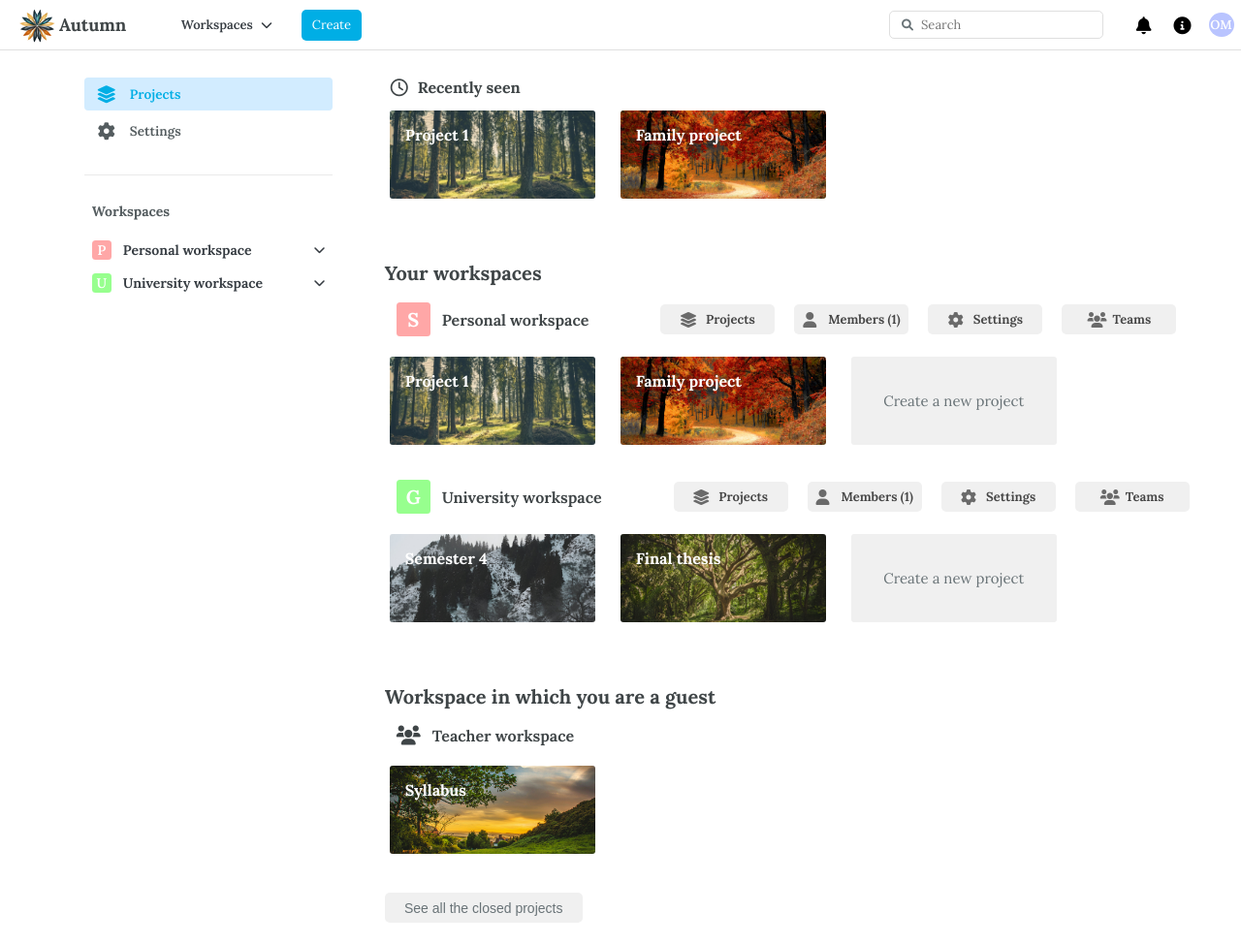
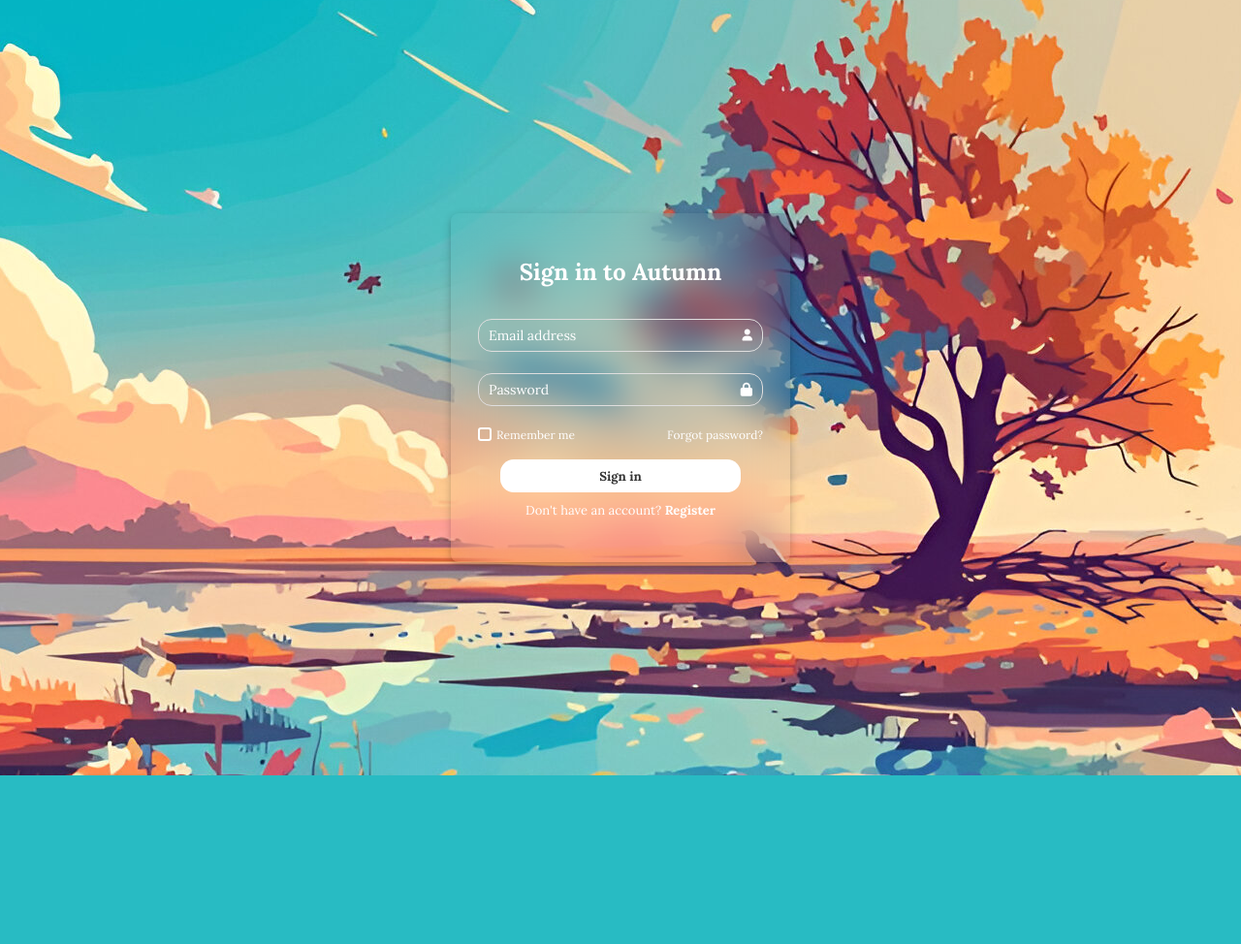
Before and after one commit to OscarS05/Autumn-Proyect-management, a PHP site: page / in a window 1280 px wide. Shown: the whole page at 97% size. After the commit the page ends 800 px from the top, so only its background shows below. Run offline with PHP 8.4, Linux system fonts and the light colour scheme; some libraries are stand-ins or nearby versions.

Commit message:
finalized sign-in screen frontend with html/css only

```diff
--- a/css/styles.css
+++ b/css/styles.css
@@ -2443,3 +2443,124 @@ button {
     align-items: center;
     justify-content: space-between;
 }
+
+
+
+
+/* Sign in */
+
+.sign-in-container-styles {
+    width: 100vw;
+    height: 100vh;
+    display: flex;
+    align-items: center;
+    justify-content: center;
+    background-image: url(../assets/images/sign-in.jpeg);
+}
+
+.sign-in-content {
+    width: 350px;
+    height: 360px;
+    border-radius: 8px;
+    display: flex;
+    flex-direction: column;
+    align-items: center;
+    justify-content: center;
+    box-shadow: 0px 3px 10px -1px rgb(0, 0, 0, 30%);
+    background: transparent;
+    backdrop-filter: blur(20px);
+}
+
+.sign-in-content h1 {
+    color: #FFFFFF;
+    margin: 0px 0px 15px 0px;
+}
+
+.inputs-style {
+    display: flex;
+    justify-content: space-between;
+    border: 1px solid #dfdede;
+    border-radius: 14px;
+    padding: 5px 10px;
+    align-items: center;
+    width: 294px;
+    height: 34px;
+    margin: 18px 0px 22px 0px;
+    font-size: 14px;
+    color: #FFFFFF;
+}
+
+.inputs-style p {
+    font-size: 14px;
+    color: #FFFFFF;
+}
+
+.sign-in-options {
+    display: flex;
+    justify-content: space-between;
+    font-size: 12px;
+    align-items: center;
+    color: #FFFFFF;
+    margin: 0px 0px 18px 0px;;
+}
+
+.sign-in-options div {
+    display: flex;
+    gap: 5px;
+    color: #FFFFFF;
+}
+
+.button-sign-in {
+    width: 248px;
+    height: 34px;
+    margin: 0 auto;
+    display: block;
+    border-radius: 14px;
+    background-color: #FFFFFF;
+    color: #333;
+    font-weight: bold;
+}
+
+.button-sign-in:hover {
+    background-color: #EFEFEF;
+}
+
+.text-footer-sign-in {
+    font-size: 13px;
+    color: #FFFFFF;
+    margin: 10px 0px 0px 0px;
+    text-align: center;
+}
+
+.text-footer-sign-in strong:hover, .sign-in-options p:hover {
+    text-decoration: underline;
+    cursor: pointer;
+}
+
+.checkbox-remember-me {
+    appearance: none;
+    -webkit-appearance: none;
+    -moz-appearance: none;
+    width: 14px;
+    height: 14px;
+    border: 2px solid #FFFFFF;
+    border-radius: 3px;
+    cursor: pointer;
+}
+
+.checkbox-remember-me:checked {
+    background-color: white;
+    position: relative;
+}
+
+.checkbox-remember-me:checked:before {
+    content: "";
+    position: absolute;
+    left: 2px;
+    top: 0px;
+    width: 4px;
+    height: 6px;
+    border: solid #000;
+    border-width: 0 2px 2px 0;
+    transform: rotate(45deg);
+}
--- /dev/null
+++ b/includes/sign-in-up.php
@@ -0,0 +1,31 @@
+<section class="sign-in-content">
+    <h1>Sign in to Autumn</h1>
+
+    <form>
+        <div class="inputs-style">
+            <p>Email address</p>
+
+            <i class="fa-solid fa-user" style="color: #FFFFFF; font-size: 12px;"></i>
+        </div>
+
+        <div class="inputs-style">
+            <p>Password</p>
+
+            <i class="fa-solid fa-lock" style="color: #ffffff;"></i>
+        </div>
+
+        <div class="sign-in-options">
+            <div>
+                <input type="checkbox" class="checkbox-remember-me" name="remember-sign-in">
+
+                Remember me
+            </div>
+
+            <p>Forgot password?</p>
+        </div>
+
+        <button class="buttons-style button-sign-in">Sign in</button>
+
+        <p class="text-footer-sign-in">Don't have an account? <strong>Register</strong></p>
+    </form>
+</section>
--- a/index.php
+++ b/index.php
@@ -10,6 +10,10 @@
     <link rel="stylesheet" href="https://cdnjs.cloudflare.com/ajax/libs/font-awesome/6.0.0-beta3/css/all.min.css">
 </head>
 <body class="">
+    <main id="sign-in" class="sign-in-container-styles">
+        <?php include('includes/sign-in-up.php'); ?>
+    </main>
+
     <?php include('includes/header.php'); ?>
 
     <main id="sidebar-yourWorkspaces" class="">
--- a/js/main.js
+++ b/js/main.js
@@ -141,6 +141,12 @@ let items = document.querySelectorAll('.container-right-item-checklist');
 let cancelEditItem = document.querySelectorAll('.cancel-edit-item');
 let quitAttachment = document.querySelectorAll('.quit-attachment');
 
+// Sign in
+let signInScreen = document.querySelector('#sign-in');
+let initialState = () => {
+    containerSidebarYourWorkspaces.classList.add('inactive');
+    navbar.classList.add('inactive');
+}
 
 
 
@@ -750,3 +756,14 @@ function functionsCardScreen() {
     // Comments
 }
 functionsCardScreen();
+
+
+
+
+// Sign in
+function functionsSignIn(){
+    if(!signInScreen.classList.contains('inactive')){
+        initialState();
+    }
+}
+functionsSignIn();
```
Also changed, not shown: assets/images/sign-in.jpeg (added), assets/images/sign-up.jpeg (added).
